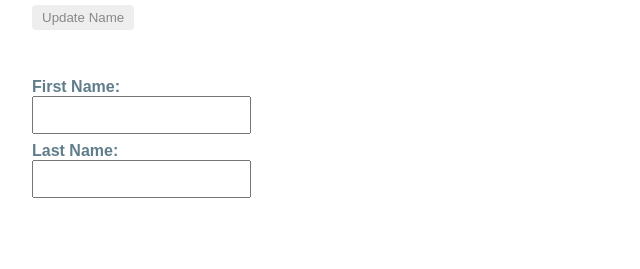
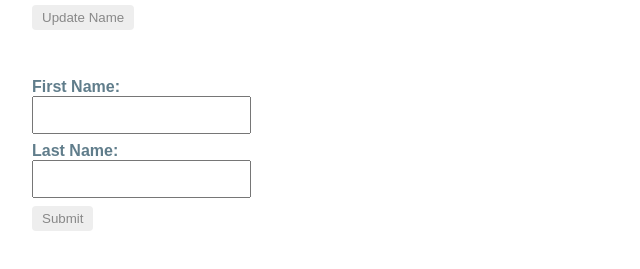
Before and after one commit to rajeshduggal/angular-reactive-forms, an Angular app: page / in a window 1280 px wide. Shown: the part 189-458 px from the top of the page, without its empty margins (0-640 px from the left). Built offline with nearby package versions, Linux system fonts and the light colour scheme.

Commit message:
Add submit button to ProfileEditor form

```diff
--- a/src/app/profile-editor/profile-editor.component.html
+++ b/src/app/profile-editor/profile-editor.component.html
@@ -1,4 +1,4 @@
-<form [formGroup]="profileForm">
+<form [formGroup]="profileForm" (ngSubmit)="onSubmit()">
   <label>
     First Name:
     <input type="text" formControlName="firstName">
@@ -9,4 +9,5 @@
     <input type="text" formControlName="lastName">
   </label>
 
+  <button type="submit" [disabled]="!profileForm.valid">Submit</button>
 </form>
--- a/src/app/profile-editor/profile-editor.component.ts
+++ b/src/app/profile-editor/profile-editor.component.ts
@@ -18,4 +18,8 @@ export class ProfileEditorComponent implements OnInit {
   ngOnInit() {
   }
 
+  onSubmit() {
+    // TODO: Use EventEmitter with form value
+    console.warn(this.profileForm.value);
+  }
 }
```
